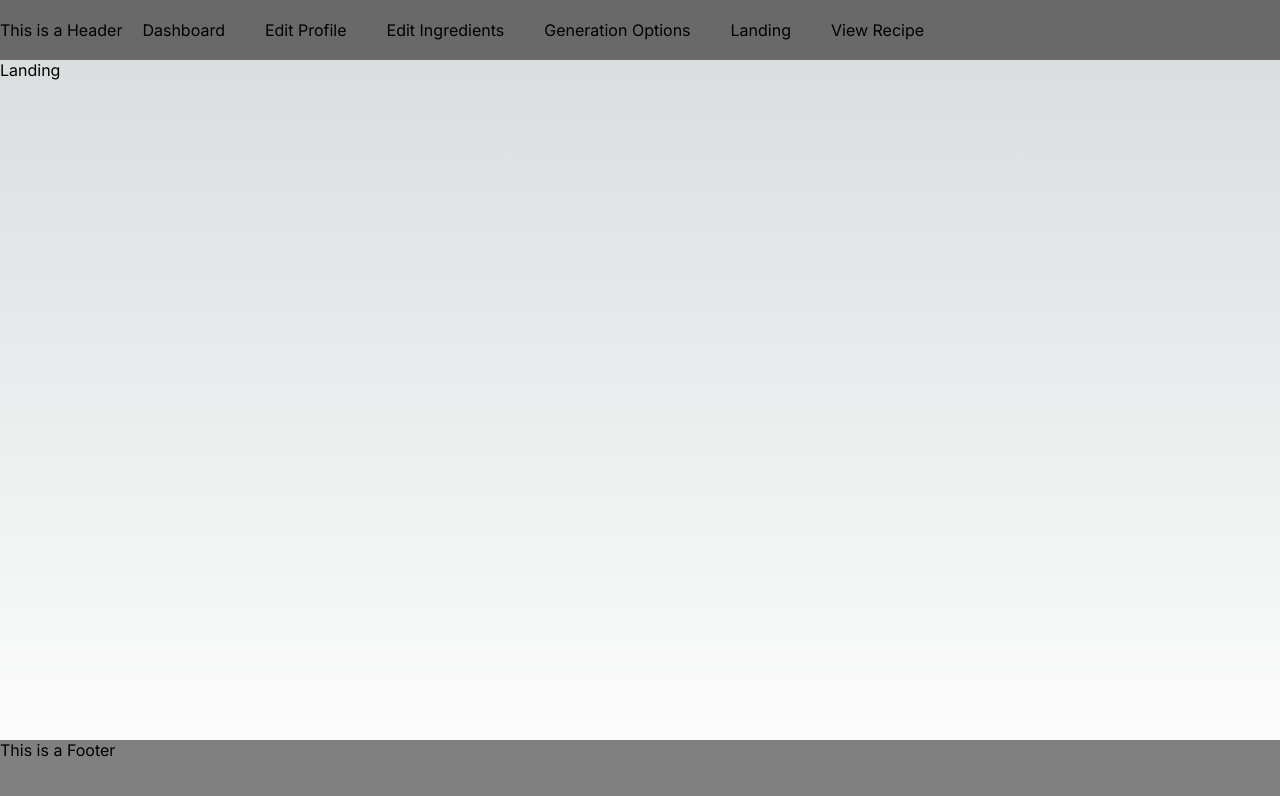
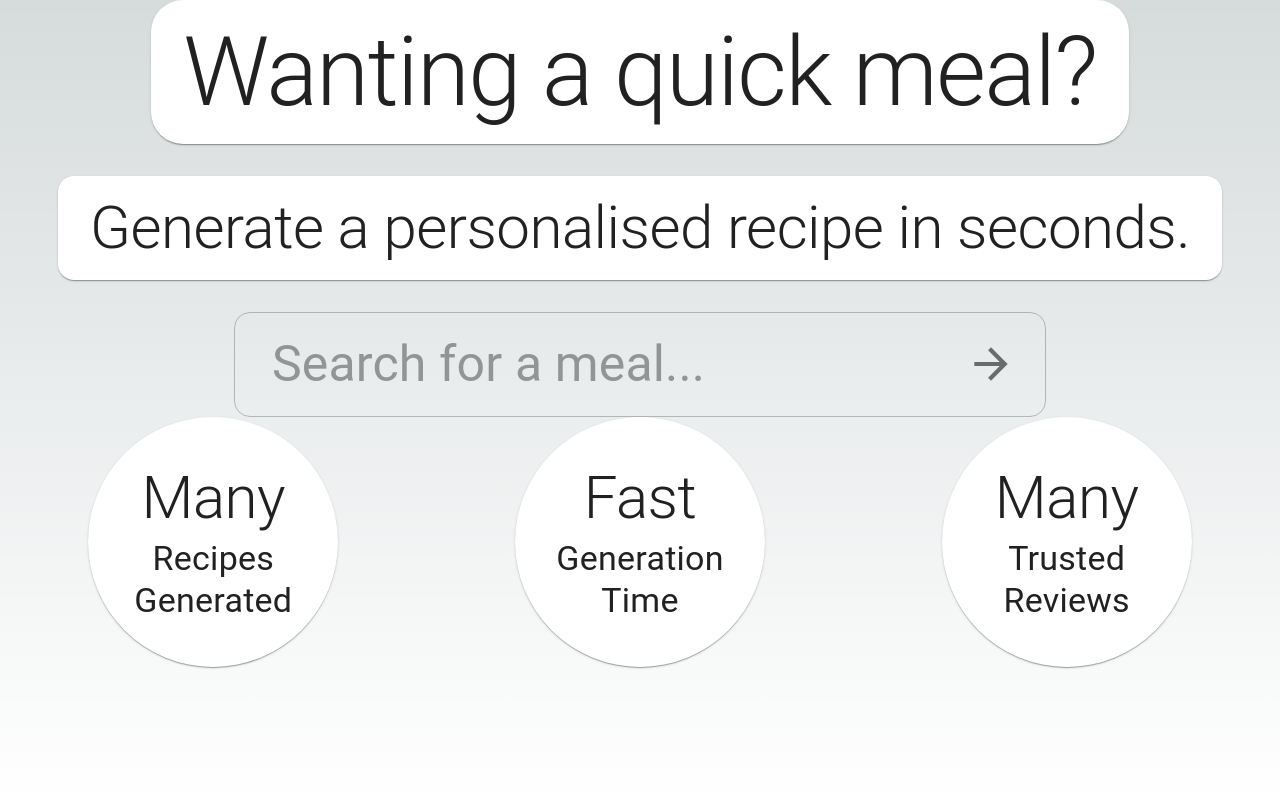
Before and after one commit to UOA-CS732-SE750-Students-2024/project-group-teal-turtles, a Next.js app in the folder frontend/: page /landing in a window 1280 px wide. Shown: the top 796 px of the page. Built offline with nearby package versions, Linux system fonts and the light colour scheme.

Commit message:
feat: landing page barebones

```diff
--- a/frontend/src/app/landing/page.jsx
+++ b/frontend/src/app/landing/page.jsx
@@ -1,11 +1,73 @@
-import Layout from "@/components/Layout/Layout";
+import { Typography, Stack, TextField, Card, InputAdornment } from "@mui/material";
+import ArrowForwardIcon from "@mui/icons-material/ArrowForward";
 import React from "react";
 
+function CircularCard({ title, body }) {
+	return (
+		title &&
+		body && (
+			<Card
+				sx={{
+					width: "250px",
+					height: "250px",
+					m: "auto",
+					alignItems: "center",
+					display: "flex",
+					flexDirection: "column",
+					justifyContent: "space-evenly",
+					py: 5,
+					borderRadius: "50%"
+				}}
+			>
+				<Typography variant="h2">{title}</Typography>
+				<Typography align="center" variant="h4">
+					{body}
+				</Typography>
+			</Card>
+		)
+	);
+}
+
 function Landing() {
+	let recipeCount, generationTime, reviewCount;
+
 	return (
-		<Layout>
-			<div>Landing</div>
-		</Layout>
+		<Stack height="100vh">
+			<Stack spacing={4} sx={{ alignItems: "center" }}>
+				<Card sx={{ px: 4, py: 2, borderRadius: 8 }}>
+					<Typography variant="h1">Wanting a quick meal?</Typography>
+				</Card>
+				<Card sx={{ px: 4, py: 2, borderRadius: 4 }}>
+					<Typography variant="h2">Generate a personalised recipe in seconds.</Typography>
+				</Card>
+				<TextField
+					variant="outlined"
+					placeholder="Search for a meal..."
+					sx={{
+						"& .MuiOutlinedInput-root": {
+							borderRadius: 4,
+							outline: "none",
+							"& input": {
+								fontSize: "50px",
+								ml: 3
+							}
+						}
+					}}
+					InputProps={{
+						endAdornment: (
+							<InputAdornment position="end">
+								<ArrowForwardIcon sx={{ mr: 2, fontSize: "50px" }} />
+							</InputAdornment>
+						)
+					}}
+				/>
+			</Stack>
+			<Stack direction="row">
+				<CircularCard title={recipeCount ?? "Many"} body="Recipes Generated" />
+				<CircularCard title={generationTime ?? "Fast"} body="Generation Time" />
+				<CircularCard title={reviewCount ?? "Many"} body="Trusted Reviews" />
+			</Stack>
+		</Stack>
 	);
 }
 
```
